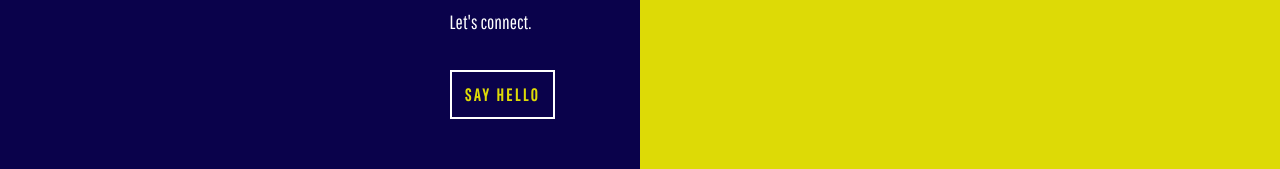
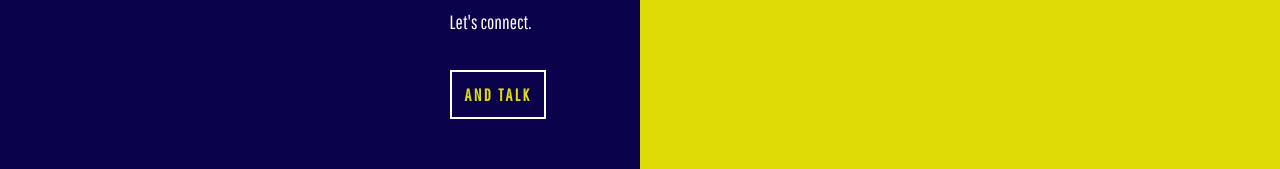
Before and after one commit to v-mauna/im-here, a React (Create React App) app in the folder portfolio/: page /#reachMe in a window 1280 px wide. Shown: the part 3698-3867 px from the top of the page. Built offline with nearby package versions, Linux system fonts and the light colour scheme; a web font is replaced by a local one.

Commit message:
Minor edits

```diff
--- a/portfolio/src/reachMe.js
+++ b/portfolio/src/reachMe.js
@@ -9,7 +9,7 @@ const Contact = () => {
                 <h2>Collaborate?</h2>
                 <p>Let's connect.</p>
                     <br/>
-                <a href="mailto:vmauna@aol.com, subject:Hi" className="emailLink">Say Hello</a>
+                <a href="mailto:vmauna@aol.com" className="emailLink">And Talk</a>
 
 
             </div>
```
